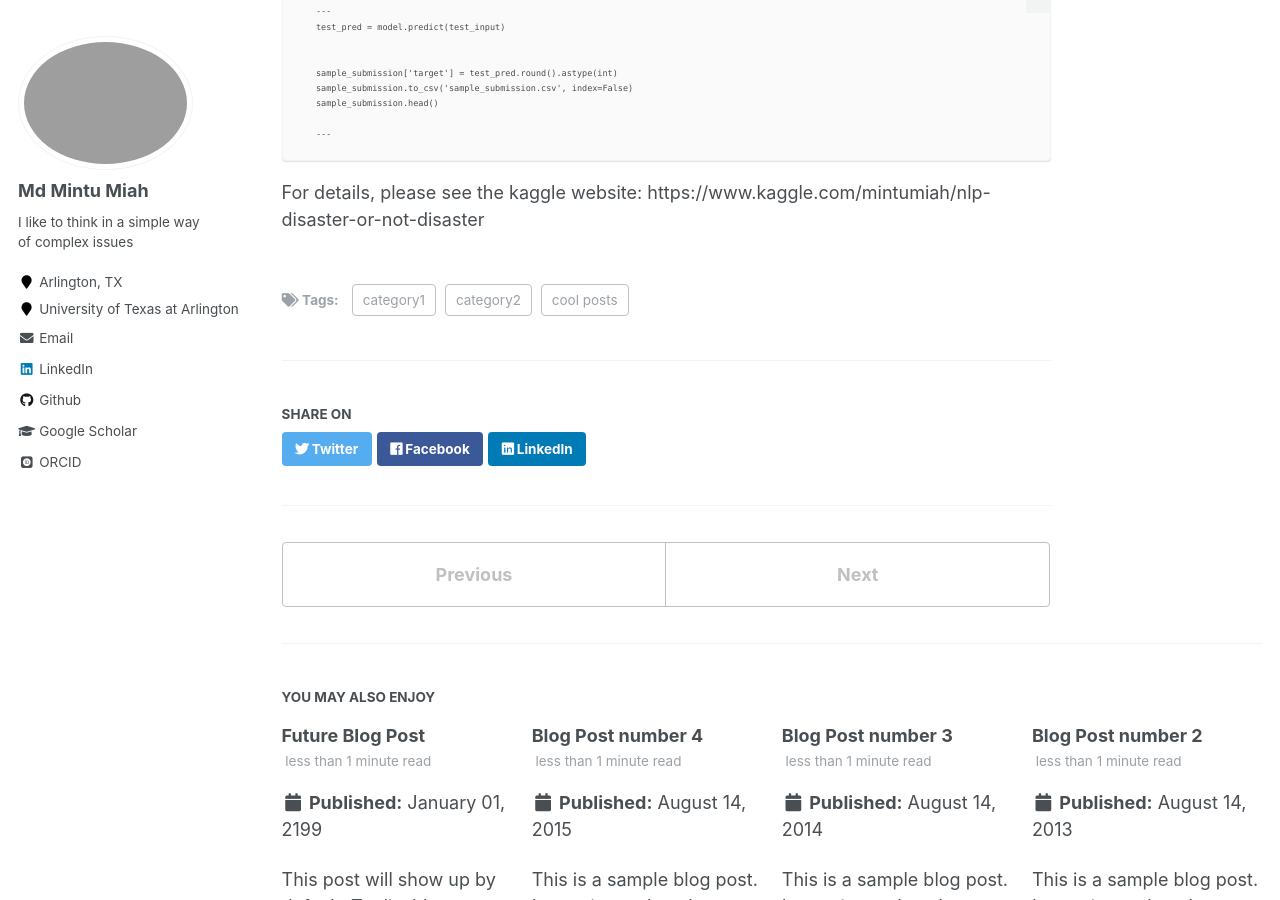
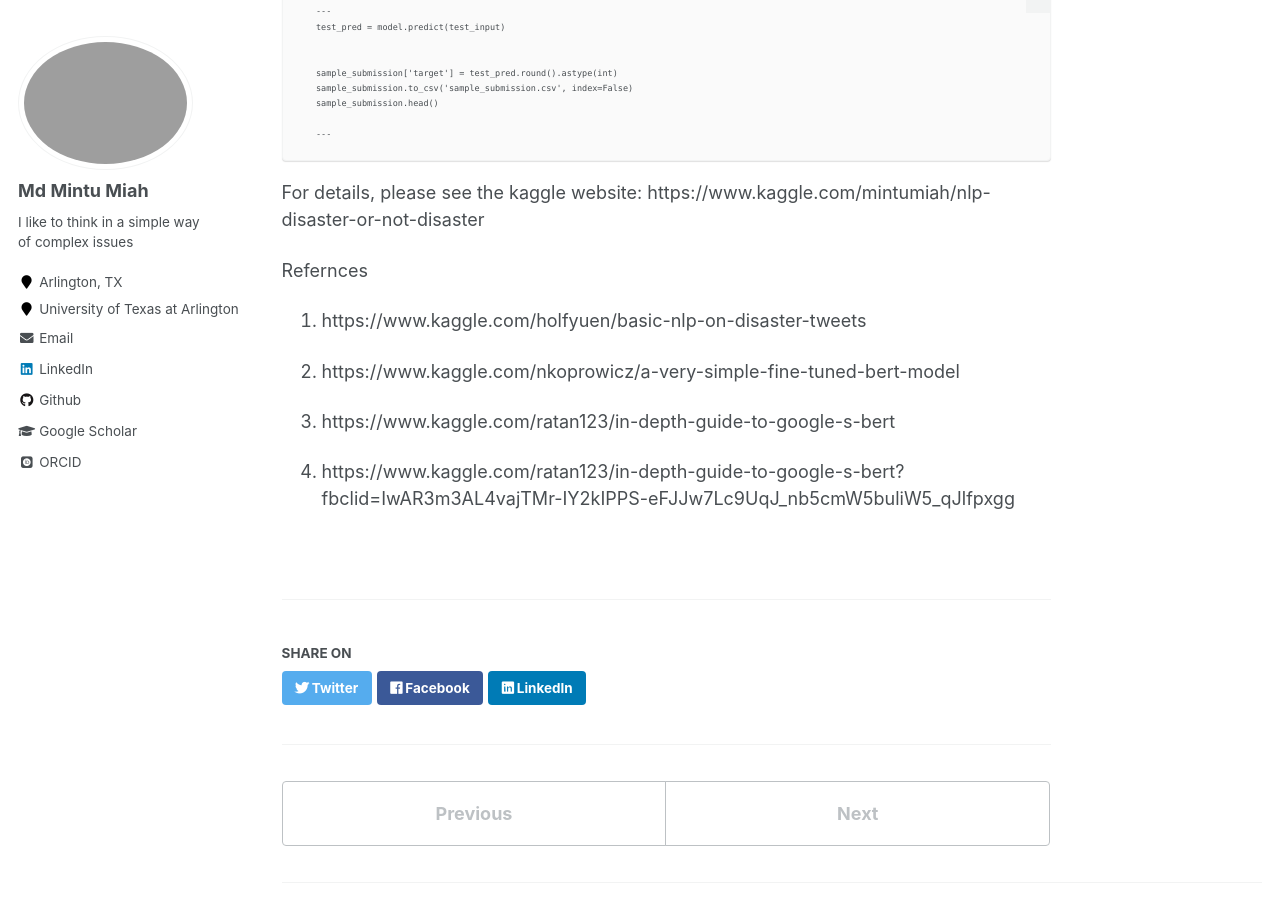
Before and after one commit to mintu07ruet/mintu07ruet.github.io, a Jekyll site: the page built from _posts/2020-03-03-blog-post-1.md, in a window 1280 px wide and 900 px high, scrolled down 5437 px. Built offline with Jekyll 4.4.1, drawn with Linux system fonts in a browser that asks for light colours; some web fonts are replaced.

Commit message:
Update 2020-03-03-blog-post-1.md

```diff
--- a/_posts/2020-03-03-blog-post-1.md
+++ b/_posts/2020-03-03-blog-post-1.md
@@ -3,9 +3,6 @@ title: 'Real or Not? NLP with Disaster Tweets-CSE 5338 Data Mining Project Phase
 date: 2020-03-03
 permalink: /posts/2020-03-03-blog-post-1/
 tags:
-  - cool posts
-  - category1
-  - category2
 ---
 
 The purpose of this project was classification of Disater tweets to identify weather it is Disaster or Not Disaster related. This study has used BERT model which is the Neuaral Network techniques to decode the texts. This study has scored 0.81901 in the kaggle Leaderboard with 969 current position
@@ -246,3 +243,13 @@ BERT stands for Bidirectional Encoder Representations from Transformers. It's a
        ---
 
 For details, please see the kaggle website: https://www.kaggle.com/mintumiah/nlp-disaster-or-not-disaster
+
+
+Refernces
+01. https://www.kaggle.com/holfyuen/basic-nlp-on-disaster-tweets
+
+02. https://www.kaggle.com/nkoprowicz/a-very-simple-fine-tuned-bert-model
+
+03. https://www.kaggle.com/ratan123/in-depth-guide-to-google-s-bert
+
+04. https://www.kaggle.com/ratan123/in-depth-guide-to-google-s-bert?fbclid=IwAR3m3AL4vajTMr-IY2kIPPS-eFJJw7Lc9UqJ_nb5cmW5buliW5_qJlfpxgg
```
